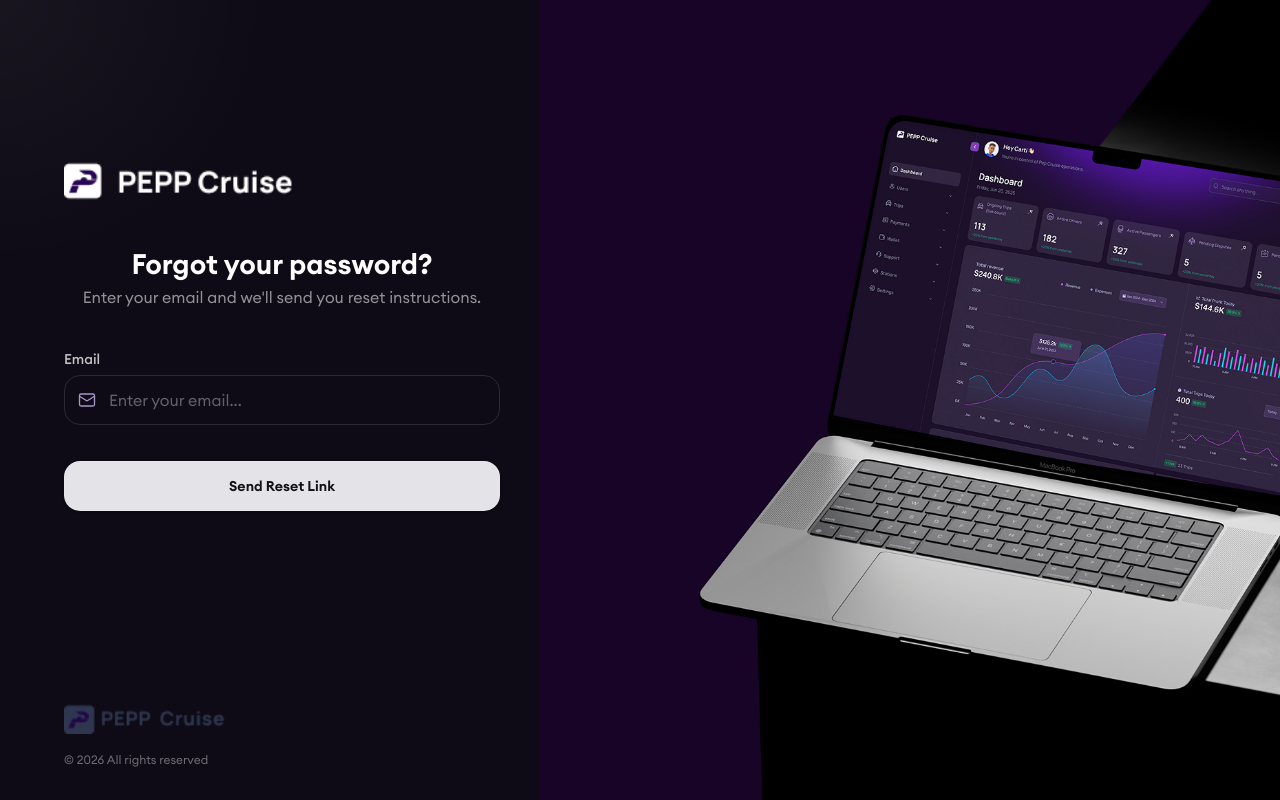
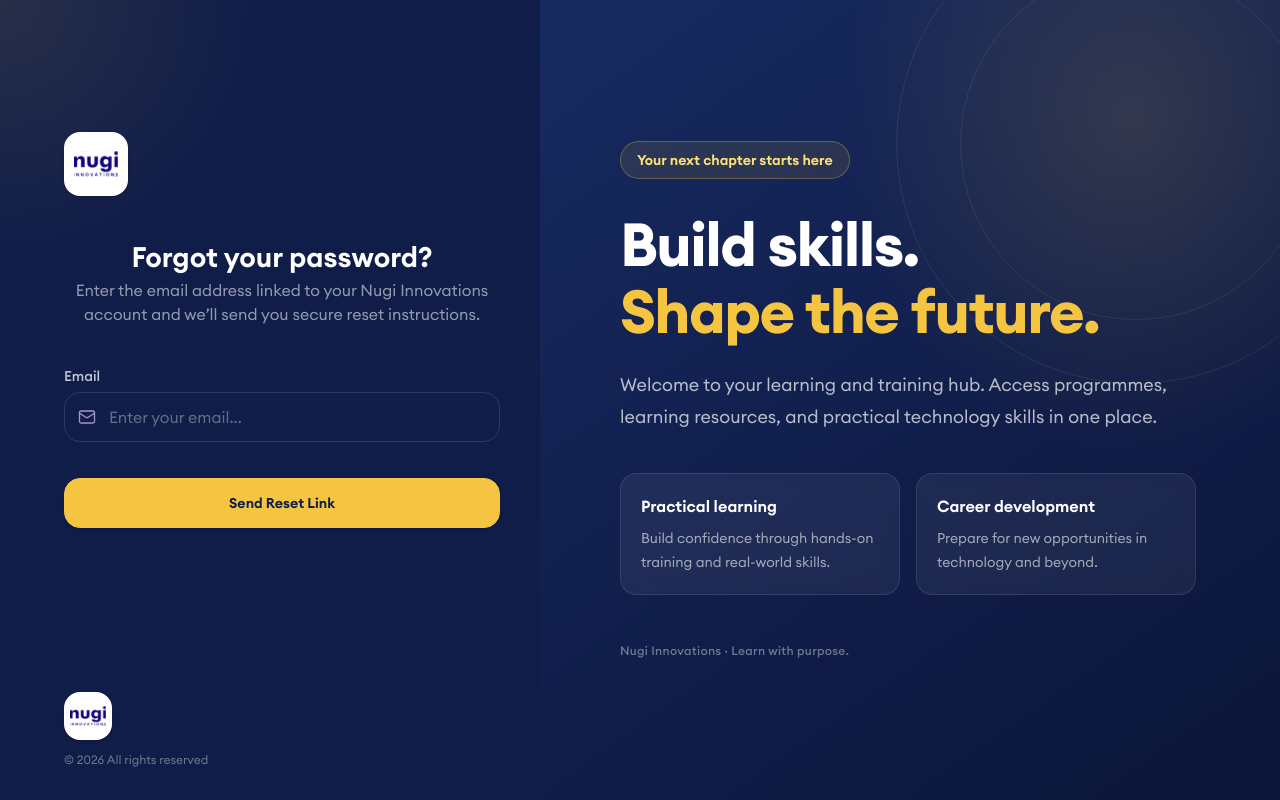
Before and after one commit to odogeorge98/apl-landing-page-preview, a Next.js app: page /forgot-password in a window 1280 px wide. Built offline with nearby package versions, Linux system fonts and the light colour scheme; no server answers.

Commit message:
Updates: Changed context of forgot ad reset password pages to fit nugi innovations context

```diff
--- a/app/(auth)/forgot-password/page.tsx
+++ b/app/(auth)/forgot-password/page.tsx
@@ -57,7 +57,7 @@ const ForgotPassword = () => {
         <Headers
           authDark
           leadingText="Forgot your password?"
-          subText="Enter your email and we'll send you reset instructions."
+          subText="Enter the email address linked to your Nugi Innovations account and we’ll send you secure reset instructions."
         />
         <form
           className="mt-10 space-y-4"
@@ -78,7 +78,7 @@ const ForgotPassword = () => {
           <Button
             type="submit"
             disabled={loading || forgetPasswordLoading}
-            className="w-full h-auto py-3.5 mt-5 cursor-pointer rounded-xl border border-white/10 bg-[#e4e4e8] font-semibold text-[#141216] shadow-sm hover:bg-[#f0f0f3]"
+            className="mt-5 h-auto w-full cursor-pointer rounded-xl border border-[#f5c542] bg-[#f5c542] py-3.5 font-semibold text-[#101d49] shadow-sm transition-colors hover:border-[#edb92e] hover:bg-[#edb92e]"
             size="lg"
           >
             {loading || forgetPasswordLoading
--- a/app/(auth)/reset-password/page.tsx
+++ b/app/(auth)/reset-password/page.tsx
@@ -108,7 +108,7 @@ const ResetPassword = () => {
         <Headers
           authDark
           leadingText="Reset your password"
-          subText="Enter a new password below to regain access to your account."
+          subText="Choose a new password for your Nugi Innovations account to securely restore access to your learning portal."
           subTextClass="max-w-xs md:max-w-sm mx-auto"
         />
         <form
@@ -144,7 +144,7 @@ const ResetPassword = () => {
           <Button
             type="submit"
             disabled={loading || resetPasswordLoading}
-            className="w-full h-auto py-3.5 mt-5 cursor-pointer rounded-xl border border-white/10 bg-[#e4e4e8] font-semibold text-[#141216] shadow-sm hover:bg-[#f0f0f3]"
+            className="mt-5 h-auto w-full cursor-pointer rounded-xl border border-[#f5c542] bg-[#f5c542] py-3.5 font-semibold text-[#101d49] shadow-sm transition-colors hover:border-[#edb92e] hover:bg-[#edb92e]"
             size="lg"
           >
             {loading || resetPasswordLoading ? "Loading..." : "Reset password"}
--- a/components/layout/AuthWrapper.tsx
+++ b/components/layout/AuthWrapper.tsx
@@ -5,10 +5,7 @@ import Image from 'next/image'
 import Link from 'next/link'
 import { cn } from '@/lib/utils'
 
-/**
- * PEPP Cruise admin auth shell: form on the left, laptop hero on the right (desktop).
- * Assets: /assets/peppcruise_logo.png, peppcruise_logo_faded.png, login-page-landing.png
- */
+/** Shared Nugi Innovations shell for authentication pages. */
 const AuthPagesWrapper = ({
   children,
   className,
@@ -21,7 +18,7 @@ const AuthPagesWrapper = ({
   return (
     <section
       className={cn(
-        'login-page-landing w-full min-h-[100dvh] flex flex-col lg:flex-row font-sans text-white ',
+        'auth-page-shell w-full min-h-[100dvh] flex flex-col lg:flex-row font-sans text-white ',
         className,
       )}
     >
@@ -30,46 +27,49 @@ const AuthPagesWrapper = ({
         className={cn(
           'relative flex w-full flex-col lg:w-[44%] lg:max-w-[540px] lg:shrink-0',
           'min-h-0 lg:min-h-[100dvh]',
-          '[background:radial-gradient(ellipse_90%_60%_at_0%_0%,rgba(255,255,255,0.045)_0%,transparent_55%),#0e0b16]',
+          '[background:radial-gradient(ellipse_90%_60%_at_0%_0%,rgba(245,197,66,0.10)_0%,transparent_55%),#101d49]',
         )}
       >
         <div className="flex flex-1 flex-col justify-center px-6 py-10 sm:px-10 lg:px-12 lg:py-12 xl:pl-16 xl:pr-10">
           <Link
             href="/"
-            className="peppcruise_logo mb-8 block w-max lg:mb-10"
-            aria-label="PEPP Cruise Admin Home"
+            className="mb-8 flex size-16 shrink-0 items-center justify-center rounded-2xl bg-white p-2.5 shadow-sm lg:mb-10"
+            aria-label="Nugi Innovations home"
           >
             <Image
-              src="/assets/peppcruise_logo.png"
-              alt="PEPP Cruise"
+              src="/ni-logo.svg"
+              alt="Nugi Innovations"
               width={150}
-              height={50}
+              height={65}
               priority
-              className="h-8 w-auto sm:h-11"
+              className="h-full w-full object-contain"
             />
           </Link>
           <div className="w-full max-w-md">{children}</div>
         </div>
 
         {/* Mobile / tablet: hero between form and footer */}
-        <div className="relative mx-0 min-h-[220px] w-full shrink-0 lg:hidden">
-          <Image
-            src="/assets/login-page-landing.png"
-            alt=""
-            fill
-            sizes="100vw"
-            className="object-cover object-center"
-          />
+        <div className="relative mx-0 min-h-[220px] w-full shrink-0 overflow-hidden bg-[#101d49] px-6 py-8 lg:hidden">
+          <div aria-hidden="true" className="absolute -right-12 -top-14 size-48 rounded-full bg-[#f5c542]/10 blur-2xl" />
+          <p className="relative text-xs font-semibold uppercase tracking-[0.18em] text-[#f5c542]">
+            Learn. Build. Innovate.
+          </p>
+          <h2 className="relative mt-3 max-w-sm text-2xl font-bold leading-tight text-white">
+            Build skills. <span className="text-[#f5c542]">Shape the future.</span>
+          </h2>
+          <p className="relative mt-2 max-w-md text-sm leading-6 text-white/70">
+            Your learning and training hub for practical skills and career growth.
+          </p>
         </div>
 
         <footer className="mt-auto px-6 pb-8 pt-6 sm:px-10 lg:px-12 xl:px-16 lg:pt-8">
-          <Link href="/" className="peppcruise_logo_faded inline-block" aria-label="PEPP Cruise">
+          <Link href="/" className="flex size-12 items-center justify-center rounded-xl bg-white p-1.5 shadow-sm" aria-label="Nugi Innovations home">
             <Image
-              src="/assets/peppcruise_logo_faded.png"
-              alt=""
-              width={180}
-              height={40}
-              className="h-8 w-auto opacity-80"
+              src="/ni-logo.svg"
+              alt="Nugi Innovations"
+              width={114}
+              height={65}
+              className="h-full w-full object-contain"
             />
           </Link>
           <p className="mt-3 text-left text-xs text-white/40">
@@ -78,16 +78,39 @@ const AuthPagesWrapper = ({
         </footer>
       </div>
 
-      {/* Desktop right: laptop mockup */}
-      <div className="relative hidden min-h-[100dvh] w-full flex-1 overflow-hidden lg:block">
-        <Image
-          src="/assets/login-page-landing.png"
-          alt=""
-          fill
-          priority
-          sizes="60vw"
-          className="object-cover object-center"
-        />
+      {/* Desktop right: Nugi brand panel */}
+      <div className="relative hidden min-h-[100dvh] w-full flex-1 overflow-hidden bg-[#101d49] lg:block">
+        <div aria-hidden="true" className="absolute inset-0 bg-[radial-gradient(ellipse_at_80%_15%,rgba(245,197,66,0.14),transparent_35%),linear-gradient(145deg,#172a60_0%,#101d49_58%,#0b1538_100%)]" />
+        <div aria-hidden="true" className="absolute -right-24 -top-24 size-[30rem] rounded-full border border-white/[0.08]" />
+        <div aria-hidden="true" className="absolute -right-8 -top-8 size-[22rem] rounded-full border border-white/[0.08]" />
+        <div className="relative flex min-h-[100dvh] flex-col justify-center px-10 py-16 xl:px-20">
+          <div className="max-w-2xl">
+            <span className="inline-flex items-center rounded-full border border-[#f5c542]/30 bg-[#f5c542]/10 px-4 py-2 text-sm font-semibold text-[#ffdf78]">
+              Your next chapter starts here
+            </span>
+            <h2 className="mt-8 text-5xl font-bold leading-[1.12] tracking-tight text-white xl:text-6xl">
+              Build skills.
+              <br />
+              <span className="text-[#f5c542]">Shape the future.</span>
+            </h2>
+            <p className="mt-6 max-w-xl text-lg leading-8 text-white/70">
+              Welcome to your learning and training hub. Access programmes, learning resources, and practical technology skills in one place.
+            </p>
+            <div className="mt-10 grid max-w-xl gap-4 sm:grid-cols-2">
+              <div className="rounded-2xl border border-white/10 bg-white/[0.06] p-5 backdrop-blur-sm">
+                <p className="font-semibold text-white">Practical learning</p>
+                <p className="mt-2 text-sm leading-6 text-white/60">Build confidence through hands-on training and real-world skills.</p>
+              </div>
+              <div className="rounded-2xl border border-white/10 bg-white/[0.06] p-5 backdrop-blur-sm">
+                <p className="font-semibold text-white">Career development</p>
+                <p className="mt-2 text-sm leading-6 text-white/60">Prepare for new opportunities in technology and beyond.</p>
+              </div>
+            </div>
+          </div>
+          <p className="mt-12 text-xs font-medium tracking-wide text-white/40">
+            Nugi Innovations · Learn with purpose.
+          </p>
+        </div>
       </div>
     </section>
   )
```
